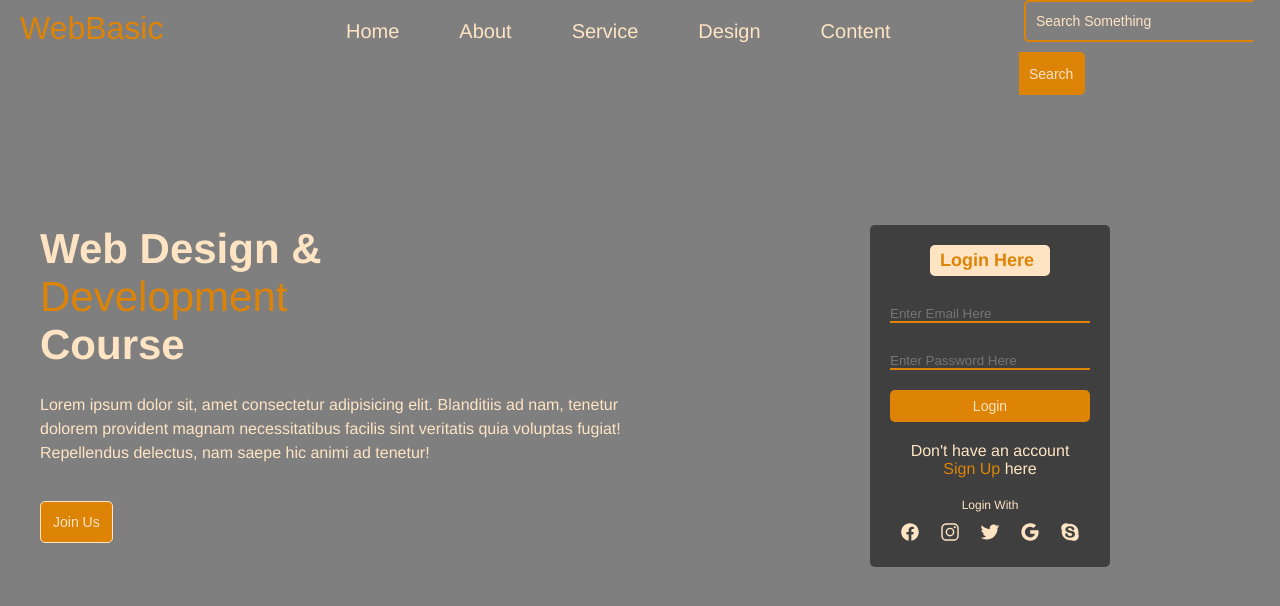
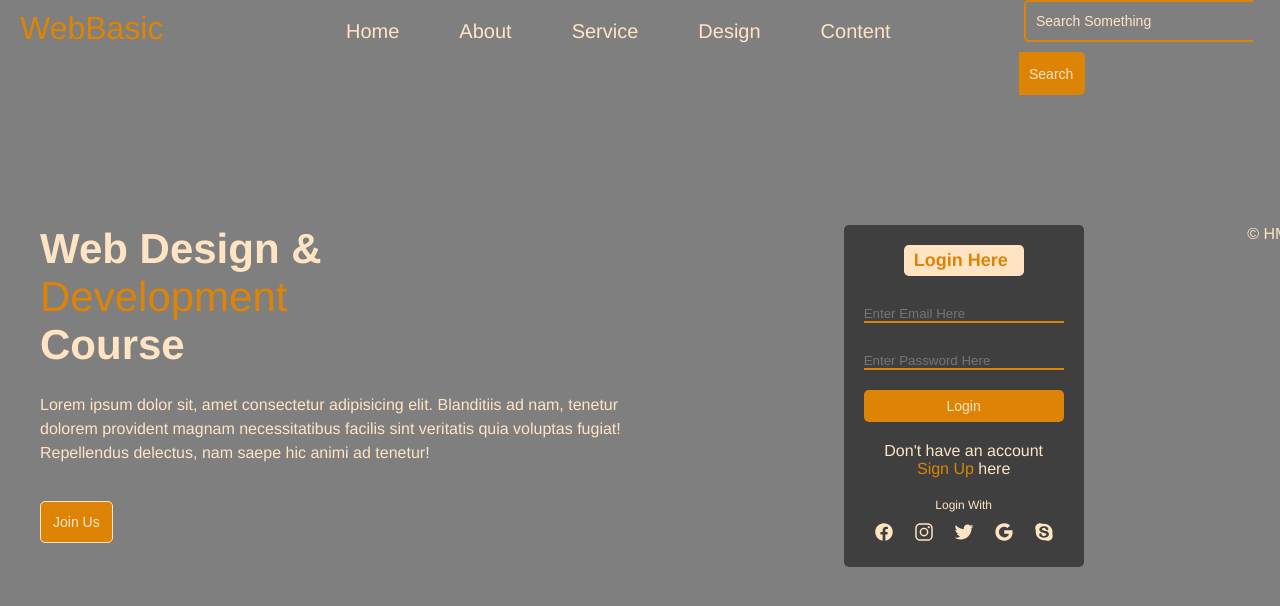
Before and after one commit to HsuMyat-Noe/web-basic, a plain HTML site: page index.html in a window 1280 px wide. Drawn offline with nearby package versions, Linux system fonts and the light colour scheme.

Commit message:
Updated index.html with a new line

```diff
--- a/index.html
+++ b/index.html
@@ -50,6 +50,7 @@
                     <li><a href="#"><ion-icon name="logo-skype"></ion-icon></a></li>
                 </ul>
             </form>
+            <footer>&copy; HMN</footer>
         </div>
     </div>
     <script type="module" src="https://unpkg.com/ionicons@7.1.0/dist/ionicons/ionicons.esm.js"></script>
```
